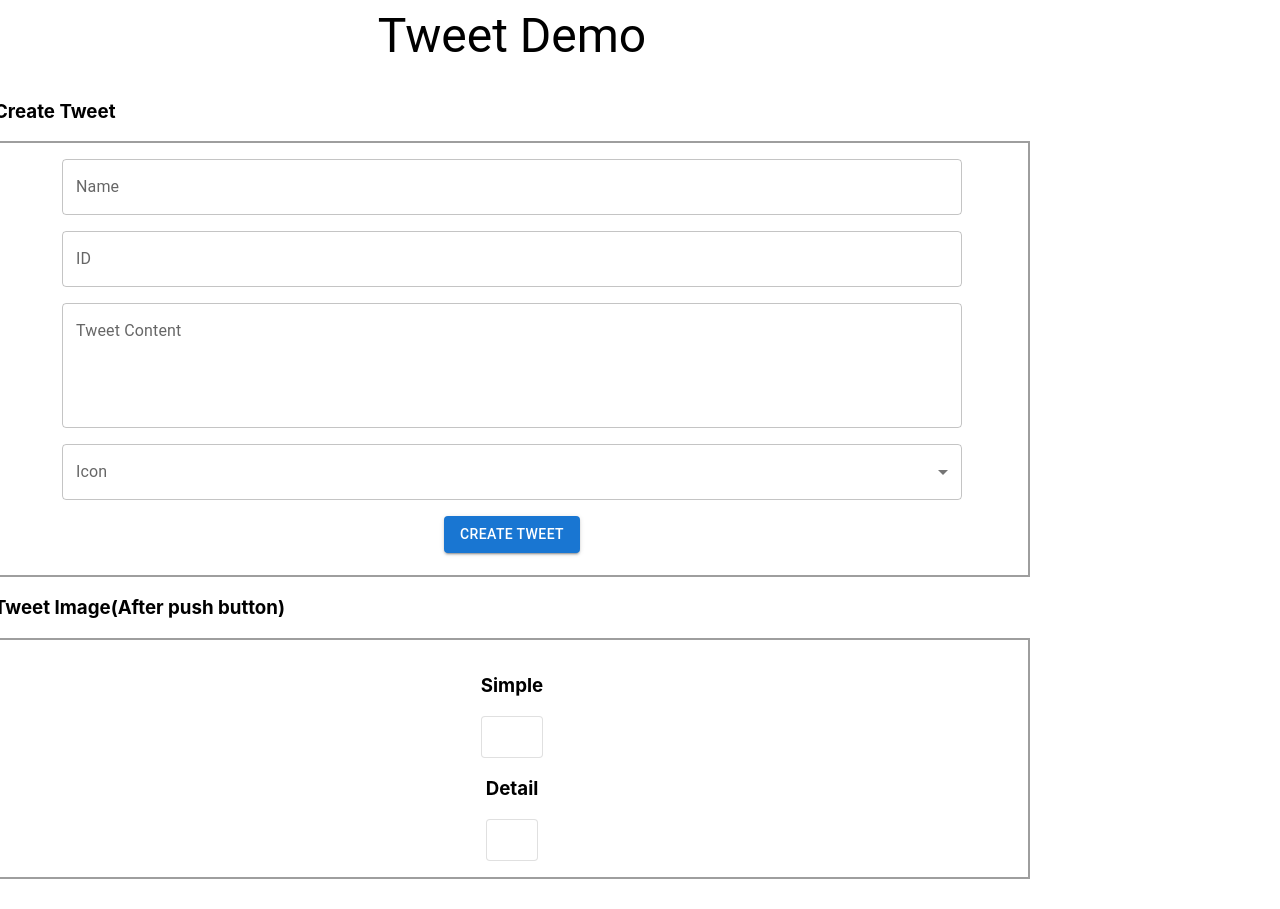
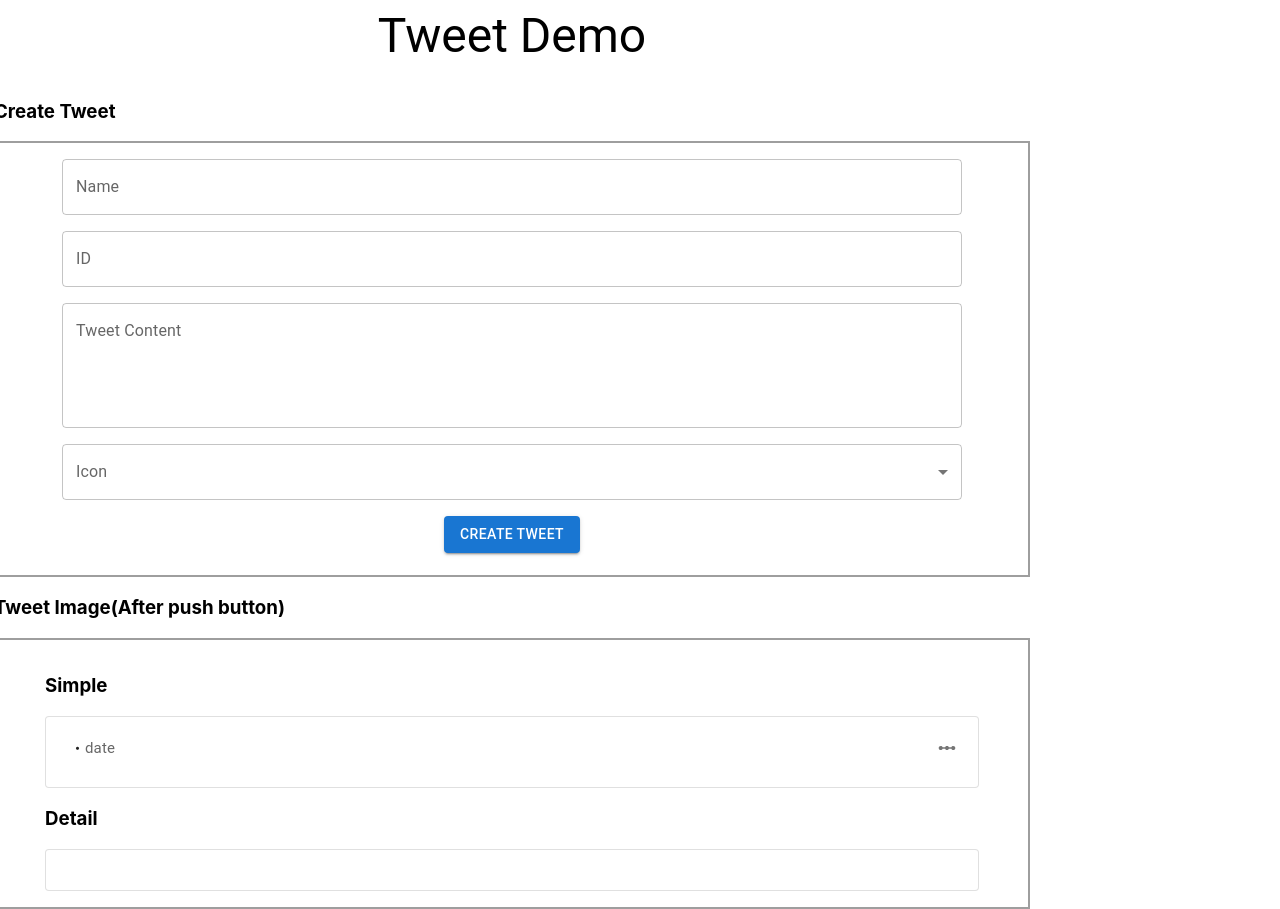
Before and after one commit to m2mt-l/Twitter_Demo, a React (Create React App) app: page / in a window 1280 px wide. Before the commit the page ends 879 px from the top, so only its background shows below. Built offline with nearby package versions, Linux system fonts and the light colour scheme.

Commit message:
style: TweetSimple

```diff
--- a/src/components/TweetDetail.tsx
+++ b/src/components/TweetDetail.tsx
@@ -9,7 +9,7 @@ const TweetDetail: FC<TweetInfo> = (props) => {
         <div>
             <h3>Detail</h3>
             <Card variant="outlined">
-                <CardContent sx={{ pb: 0 }}></CardContent>
+                <CardContent sx={{ pb: 0, width: "900px" }}></CardContent>
             </Card>
         </div>
     );
--- a/src/components/TweetSimple.tsx
+++ b/src/components/TweetSimple.tsx
@@ -2,6 +2,11 @@ import React, { FC } from "react";
 import Box from "@mui/material/Box";
 import Card from "@mui/material/Card";
 import CardContent from "@mui/material/CardContent";
+import Stack from "@mui/material/Stack";
+import Typography from "@mui/material/Typography";
+import IconButton from "@mui/material/IconButton";
+import LinearScaleIcon from "@mui/icons-material/LinearScale";
+
 import { TweetInfo } from "../model/tweetInfo";
 
 const TweetSimple: FC<TweetInfo> = (props) => {
@@ -9,7 +14,47 @@ const TweetSimple: FC<TweetInfo> = (props) => {
         <div>
             <h3>Simple</h3>
             <Card variant="outlined">
-                <CardContent sx={{ pb: 0 }}></CardContent>
+                <CardContent sx={{ pb: 0, width: "900px" }}>
+                    <Box
+                        sx={{
+                            display: "flex",
+                            justifyContent: "space-between",
+                        }}
+                    >
+                        <Box
+                            sx={{
+                                display: "flex",
+                                justifyContent: "between",
+                                alignItems: "center",
+                            }}
+                        >
+                            <Stack direction="row">
+                                <Typography
+                                    sx={{ fontSize: 15, fontWeight: "bold", mr: 1 }}
+                                    component="div"
+                                >
+                                    {props.name}
+                                </Typography>
+                                <Typography
+                                    sx={{ fontSize: 15, textAlign: "start" }}
+                                    color="text.secondary"
+                                >
+                                    {props.id}
+                                </Typography>
+                                <span style={{ fontSize: 15 }}>・</span>
+                                <Typography sx={{ fontSize: 15 }} color="text.secondary">
+                                    date
+                                </Typography>
+                            </Stack>
+                        </Box>
+                        <IconButton aria-label="liner-scale" size="small">
+                            <LinearScaleIcon fontSize="small" />
+                        </IconButton>
+                    </Box>
+                    <Typography sx={{ textAlign: "start", fontSize: 15, whiteSpace: "pre-line" }}>
+                        {props.content}
+                    </Typography>
+                </CardContent>
             </Card>
         </div>
     );
```
